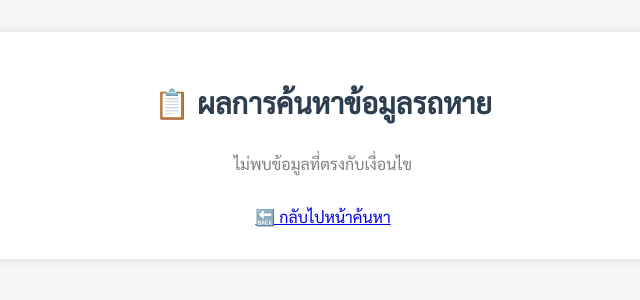
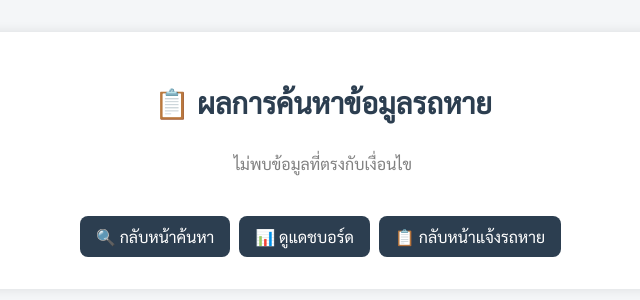
Before and after one commit to kong3161/lostcar, a FastAPI app: template templates/results.html in a window 1280 px wide. Shown: the top 300 px of the page, without its empty margins (317-957 px from the left). Run offline with FastAPI, Linux system fonts and the light colour scheme; the template is opened without the code that fills it, so the values that code supplies are empty.

Commit message:
ปรับปุ่มในหน้าผลการค้นหาให้เป็นมาตรฐาน

```diff
--- a/templates/results.html
+++ b/templates/results.html
@@ -59,7 +59,22 @@
         .pagination a.active {
             background-color: #1a242f;
         }
-        .back-link {
+        .button {
+            display: inline-block;
+            background-color: #2c3e50;
+            color: white;
+            padding: 10px 16px;
+            text-decoration: none;
+            border-radius: 8px;
+            margin: 10px 5px 0 0;
+            font-size: 1rem;
+            cursor: pointer;
+            text-align: center;
+        }
+        .button:hover {
+            background-color: #1a242f;
+        }
+        .link-group {
             text-align: center;
             margin-top: 2rem;
         }
@@ -105,8 +120,10 @@
         <div class="no-results">ไม่พบข้อมูลที่ตรงกับเงื่อนไข</div>
     {% endif %}
 
-    <div class="back-link">
-        <a href="/search">🔙 กลับไปหน้าค้นหา</a>
+    <div class="link-group">
+        <a href="/search" class="button">🔍 กลับหน้าค้นหา</a>
+        <a href="/dashboard" class="button">📊 ดูแดชบอร์ด</a>
+        <a href="/" class="button">📋 กลับหน้าแจ้งรถหาย</a>
     </div>
 </div>
 
```
